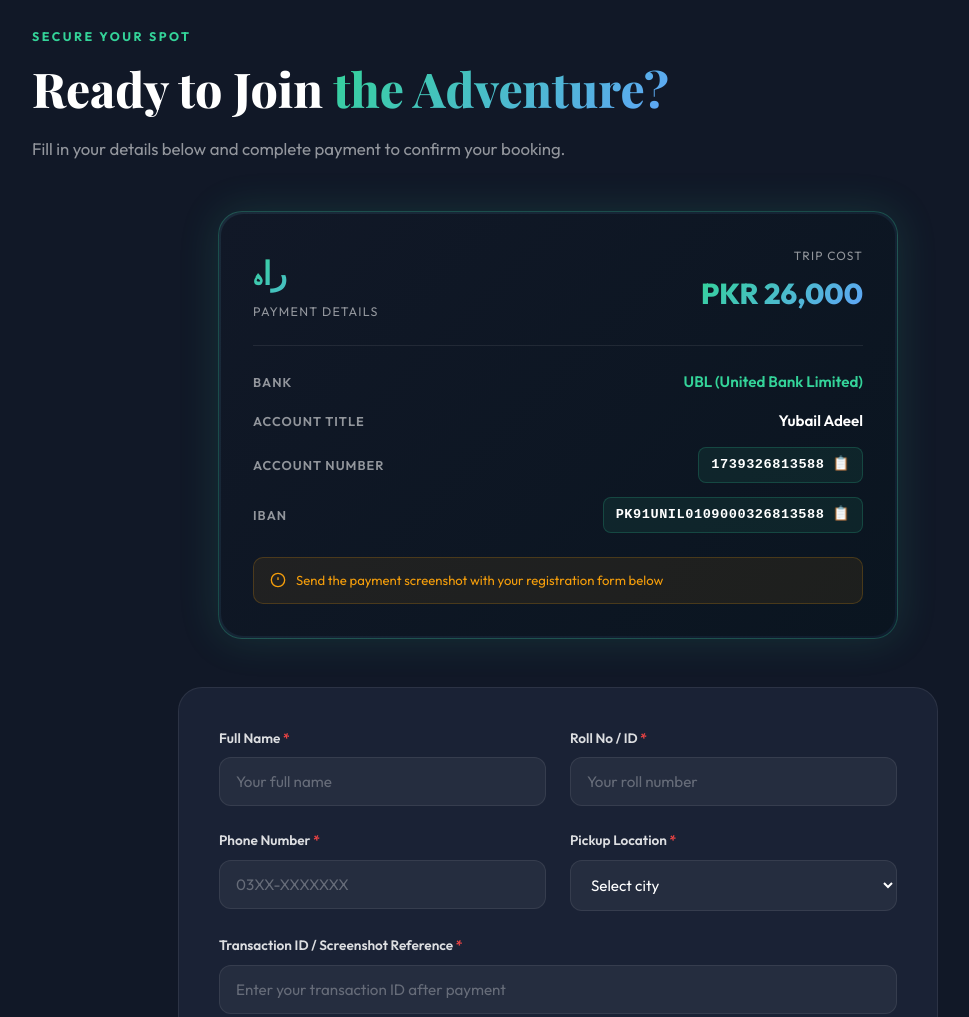
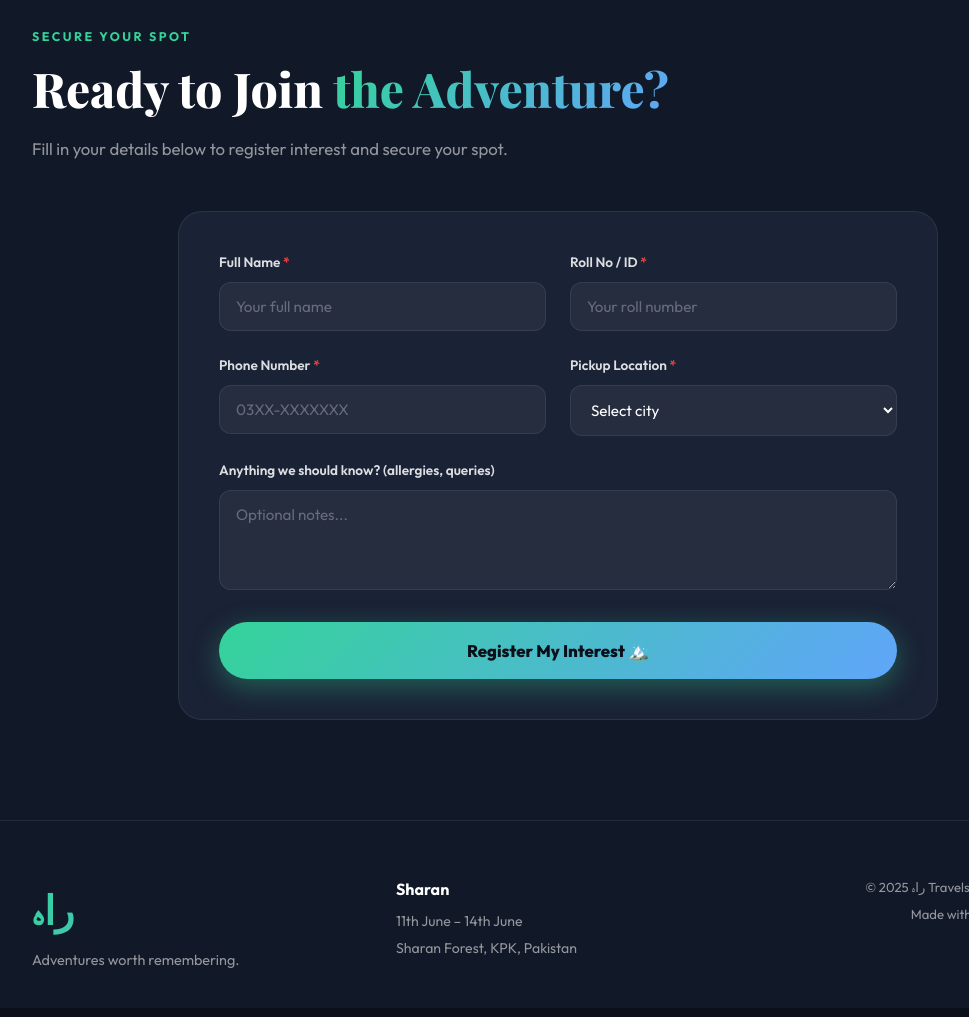
Before and after one commit to husnain4515/raah, a plain HTML site: page index.html in a window 1280 px wide. Shown: the part 5320-6337 px from the top of the page, without its empty margins (82-1051 px from the left). Drawn offline with nearby package versions, Linux system fonts and the light colour scheme; a web font is replaced by a local one.

Commit message:
Temporarily remove payment section and transaction ID field

```diff
--- a/index.html
+++ b/index.html
@@ -375,46 +375,7 @@
     <div class="container">
       <div class="section-label">Secure Your Spot</div>
       <h2 class="section-title">Ready to Join <span class="gradient-text">the Adventure?</span></h2>
-      <p class="register-intro">Fill in your details below and complete payment to confirm your booking.</p>
-
-      <!-- Payment Card -->
-      <div class="payment-card">
-        <div class="payment-card-inner">
-          <div class="payment-header">
-            <div class="payment-brand">
-              <span class="payment-brand-urdu">راہ</span>
-              <span>Payment Details</span>
-            </div>
-            <div class="payment-price">
-              <span class="price-label">Trip Cost</span>
-              <span class="price-amount">PKR 26,000</span>
-            </div>
-          </div>
-          <div class="payment-divider"></div>
-          <div class="payment-details">
-            <div class="payment-row">
-              <span class="p-label">Bank</span>
-              <span class="p-value highlight">UBL (United Bank Limited)</span>
-            </div>
-            <div class="payment-row">
-              <span class="p-label">Account Title</span>
-              <span class="p-value">Yubail Adeel</span>
-            </div>
-            <div class="payment-row">
-              <span class="p-label">Account Number</span>
-              <span class="p-value mono copyable" id="accNum" data-copy="1739326813588" onclick="copyText('accNum','1739326813588')">1739326813588 <span class="copy-icon">📋</span></span>
-            </div>
-            <div class="payment-row">
-              <span class="p-label">IBAN</span>
-              <span class="p-value mono copyable" id="ibanNum" data-copy="PK91UNIL0109000326813588" onclick="copyText('ibanNum','PK91UNIL0109000326813588')">PK91UNIL0109000326813588 <span class="copy-icon">📋</span></span>
-            </div>
-          </div>
-          <div class="payment-note">
-            <svg viewBox="0 0 24 24" fill="none" stroke="currentColor" stroke-width="2"><circle cx="12" cy="12" r="10"/><line x1="12" y1="8" x2="12" y2="12"/><line x1="12" y1="16" x2="12.01" y2="16"/></svg>
-            Send the payment screenshot with your registration form below
-          </div>
-        </div>
-      </div>
+      <p class="register-intro">Fill in your details below to register interest and secure your spot.</p>
 
       <!-- Registration Form -->
       <form class="reg-form" id="regForm" onsubmit="submitForm(event)">
@@ -440,22 +401,18 @@
             </select>
           </div>
           <div class="form-group full-width">
-            <label for="txnId">Transaction ID / Screenshot Reference <span class="req">*</span></label>
-            <input type="text" id="txnId" name="txnId" placeholder="Enter your transaction ID after payment" required />
-          </div>
-          <div class="form-group full-width">
             <label for="notes">Anything we should know? (allergies, queries)</label>
             <textarea id="notes" name="notes" placeholder="Optional notes..." rows="3"></textarea>
           </div>
         </div>
         <button type="submit" class="form-submit" id="submitBtn">
-          <span class="submit-text">Confirm My Booking 🏔️</span>
+          <span class="submit-text">Register My Interest 🏔️</span>
         </button>
         <div id="formSuccess" class="form-success hidden">
           <span>🎉</span>
           <div>
             <strong>Almost Done!</strong>
-            <p>We are opening WhatsApp to submit your booking details. If it didn't open, click below to send them:</p>
+            <p>We are opening WhatsApp to submit your registration details. If it didn't open, click below to send them:</p>
             <a id="waFallbackLink" href="#" target="_blank" class="wa-fallback-btn">Send Details via WhatsApp 💬</a>
           </div>
         </div>
--- a/script.js
+++ b/script.js
@@ -69,16 +69,14 @@ function submitForm(e) {
   const rollNo = document.getElementById('rollNo').value.trim();
   const phone = document.getElementById('phone').value.trim();
   const pickup = document.getElementById('pickup').value;
-  const txnId = document.getElementById('txnId').value.trim();
   const notes = document.getElementById('notes').value.trim();
 
   // Format message
-  const message = `*New Booking Request - Sharan Trip* 🌲\n\n` +
+  const message = `*New Registration Request - Sharan Trip* 🌲\n\n` +
     `👤 *Name:* ${fullName}\n` +
     `🆔 *Roll No / ID:* ${rollNo}\n` +
     `📞 *Phone:* ${phone}\n` +
     `📍 *Pickup Location:* ${pickup}\n` +
-    `💸 *Transaction ID:* ${txnId}\n` +
     `📝 *Notes:* ${notes || 'None'}`;
 
   // WhatsApp API URL (Phone: +92 333 2800834 -> 923332800834)
```
